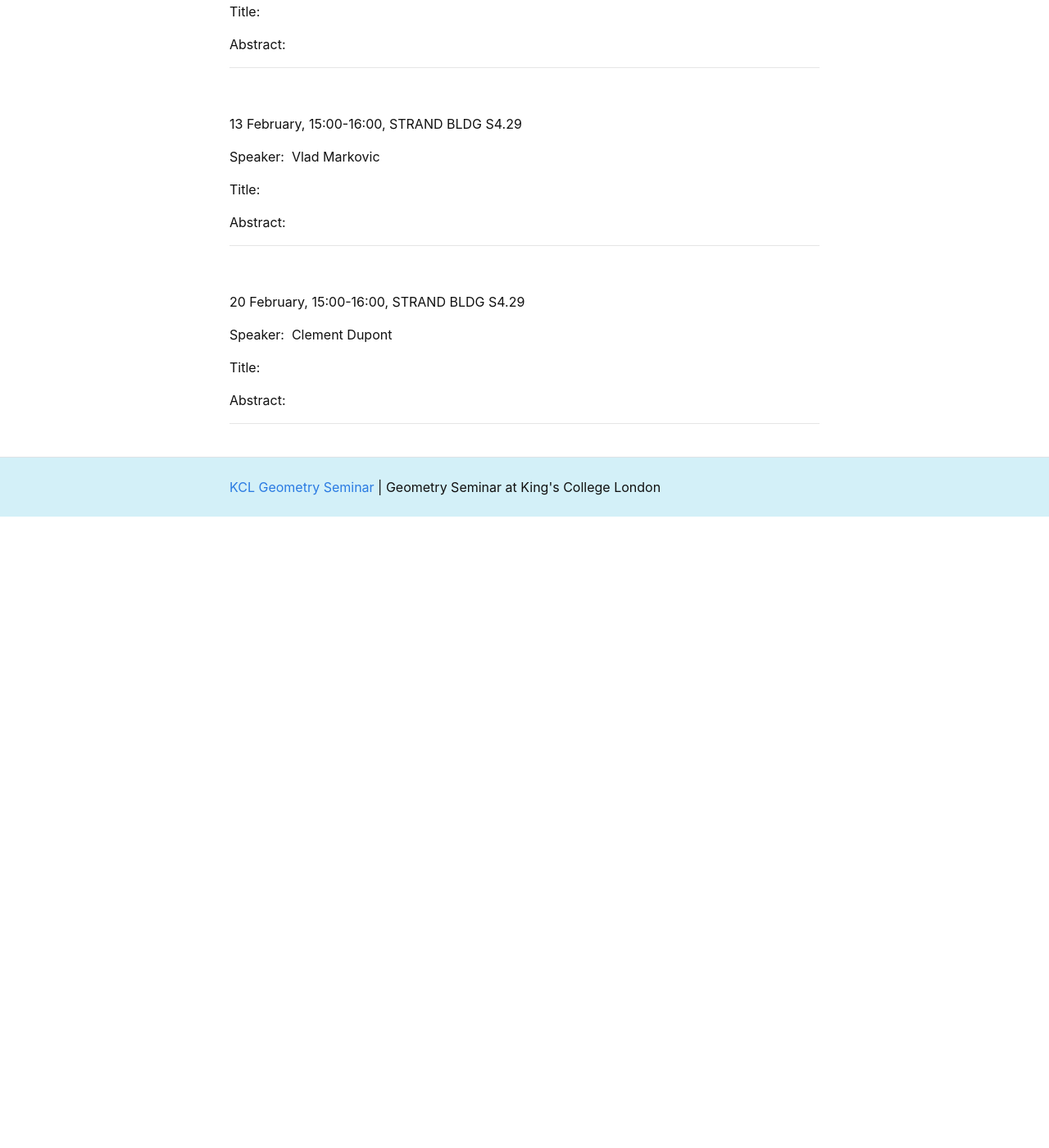
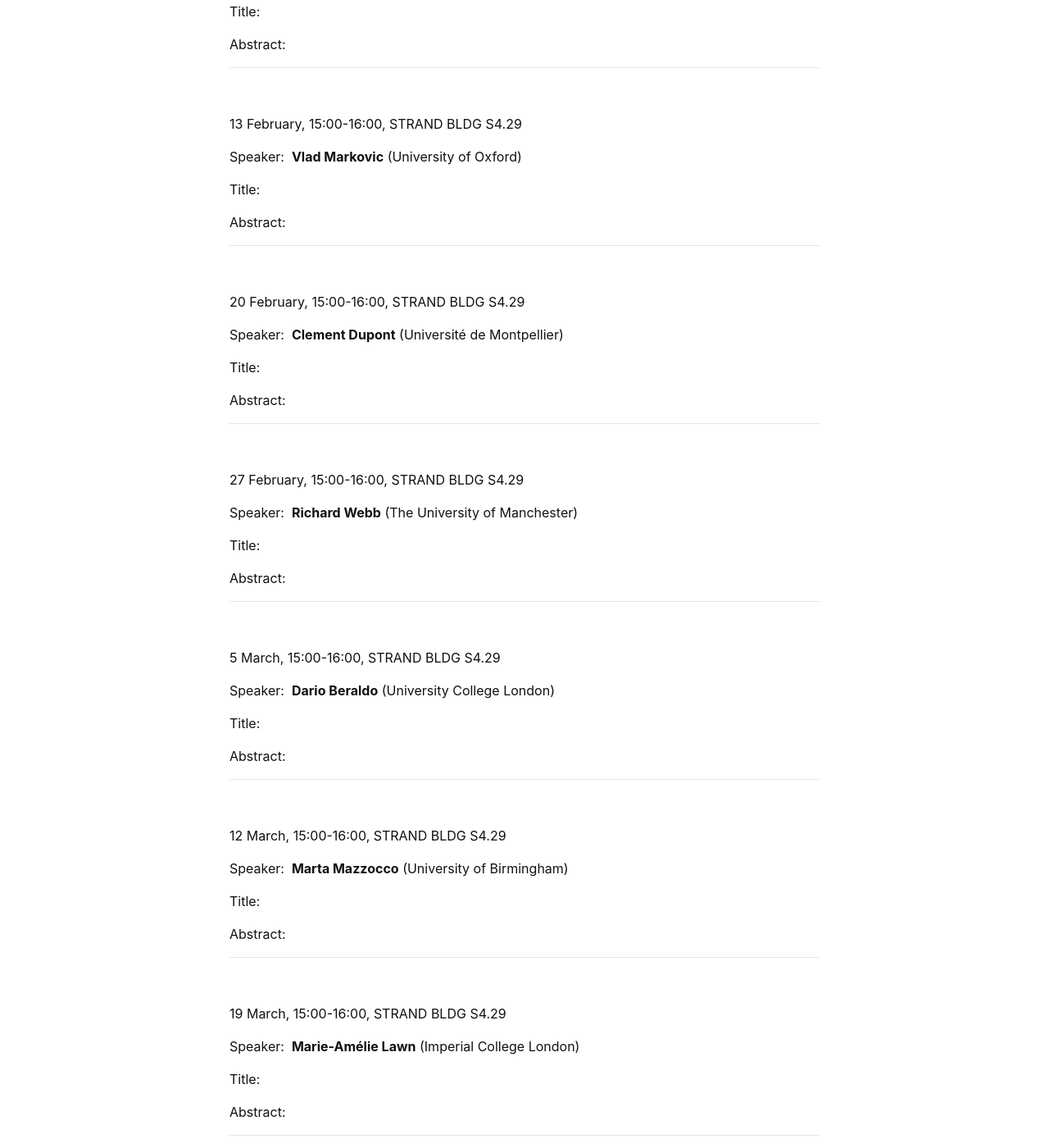
Before and after one commit to kcl-geometry-seminar/kcl-geometry-seminar.github.io, a Jekyll site: the page built from pages/index.md, in a window 1280 px wide and 1400 px high, scrolled down 954 px. Shown: the whole window at 82% size. Built offline with Jekyll 4.4.1, drawn with Linux system fonts in a browser that asks for light colours; a script that is not in the unit is left out; before the commit the page ends 1584 px from its top, so only the background shows below that; some of the changed text lies outside the part shown.

Commit message:
Update index.md
Updated the seminar speakers' names for the Winter term.

```diff
--- a/pages/index.md
+++ b/pages/index.md
@@ -23,7 +23,7 @@ Abstract:&nbsp;
 
 23 January, 15:00-16:00, STRAND BLDG S4.29
 
-Speaker:&nbsp; TBA
+Speaker:&nbsp; **Cheuk Yu Mak** (University of Southampton)
 
 Title:&nbsp;
 
@@ -34,7 +34,7 @@ Abstract:&nbsp;
 
 30 January, 15:00-16:00, STRAND BLDG S4.29
 
-Speaker:&nbsp; TBA
+Speaker:&nbsp; **Andrew Dancer** (University of Oxford)
 
 Title:&nbsp;
 
@@ -45,7 +45,7 @@ Abstract:&nbsp;
 
 6 February, 15:00-16:00, STRAND BLDG S4.29
 
-Speaker:&nbsp; TBA
+Speaker:&nbsp; **Liana Heuberger** (University of Bath)
 
 Title:&nbsp;
 
@@ -56,7 +56,7 @@ Abstract:&nbsp;
 
 13 February, 15:00-16:00, STRAND BLDG S4.29
 
-Speaker:&nbsp; Vlad Markovic
+Speaker:&nbsp; **Vlad Markovic** (University of Oxford)
 
 Title:&nbsp;
 
@@ -67,10 +67,70 @@ Abstract:&nbsp;
 
 20 February, 15:00-16:00, STRAND BLDG S4.29
 
-Speaker:&nbsp; Clement Dupont
+Speaker:&nbsp; **Clement Dupont** (Université de Montpellier)
 
 Title:&nbsp;
 
 Abstract:&nbsp;
 
 ---------------------------------------------------------
+
+<br />
+
+27 February, 15:00-16:00, STRAND BLDG S4.29
+
+Speaker:&nbsp; **Richard Webb** (The University of Manchester)
+
+Title:&nbsp;
+
+Abstract:&nbsp;
+
+---------------------------------------------------------
+
+<br />
+
+5 March, 15:00-16:00, STRAND BLDG S4.29
+
+Speaker:&nbsp; **Dario Beraldo** (University College London)
+
+Title:&nbsp;
+
+Abstract:&nbsp;
+
+---------------------------------------------------------
+
+<br />
+
+12 March, 15:00-16:00, STRAND BLDG S4.29
+
+Speaker:&nbsp; **Marta Mazzocco** (University of Birmingham)
+
+Title:&nbsp;
+
+Abstract:&nbsp;
+
+---------------------------------------------------------
+
+<br />
+
+19 March, 15:00-16:00, STRAND BLDG S4.29
+
+Speaker:&nbsp; **Marie-Amélie Lawn** (Imperial College London)
+
+Title:&nbsp;
+
+Abstract:&nbsp;
+
+---------------------------------------------------------
+
+<br />
+
+26 March, 15:00-16:00, STRAND BLDG S4.29
+
+Speaker:&nbsp; TBD
+
+Title:&nbsp;
+
+Abstract:&nbsp;
+
+---------------------------------------------------------
```
